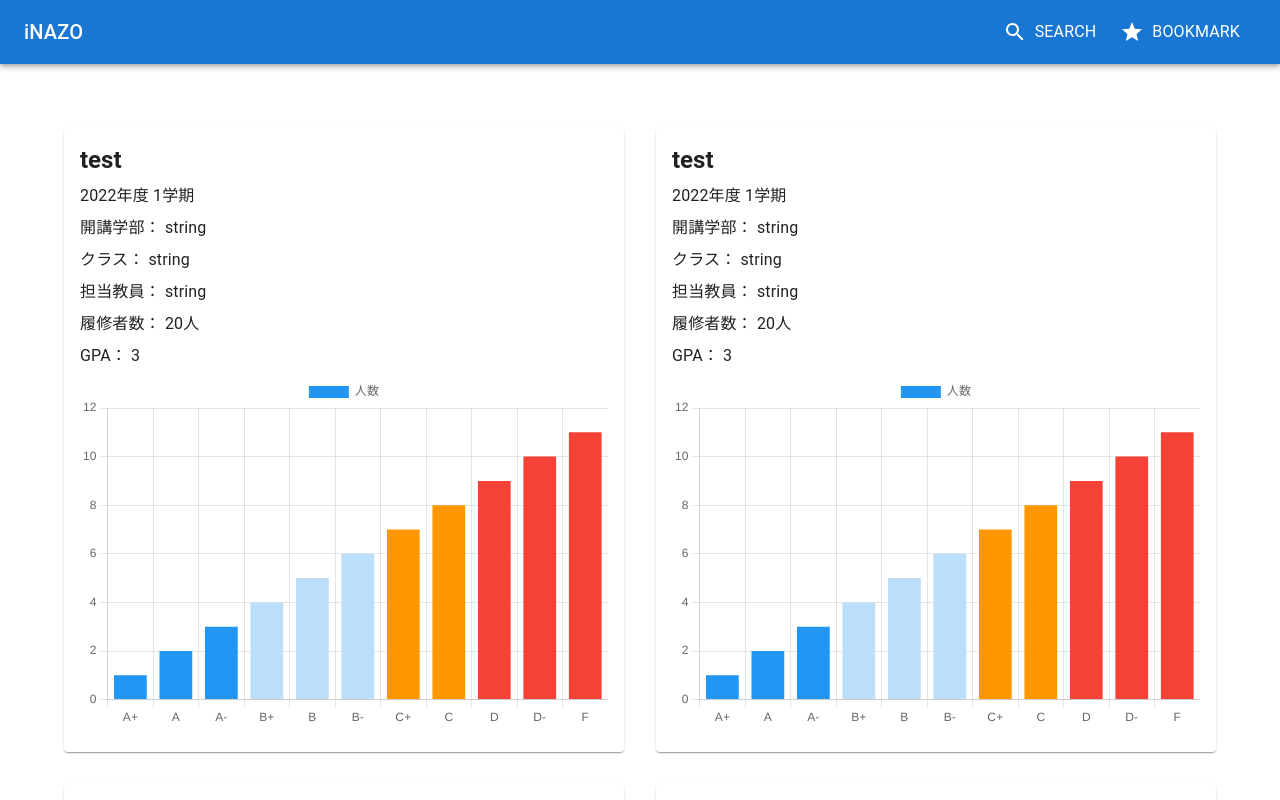
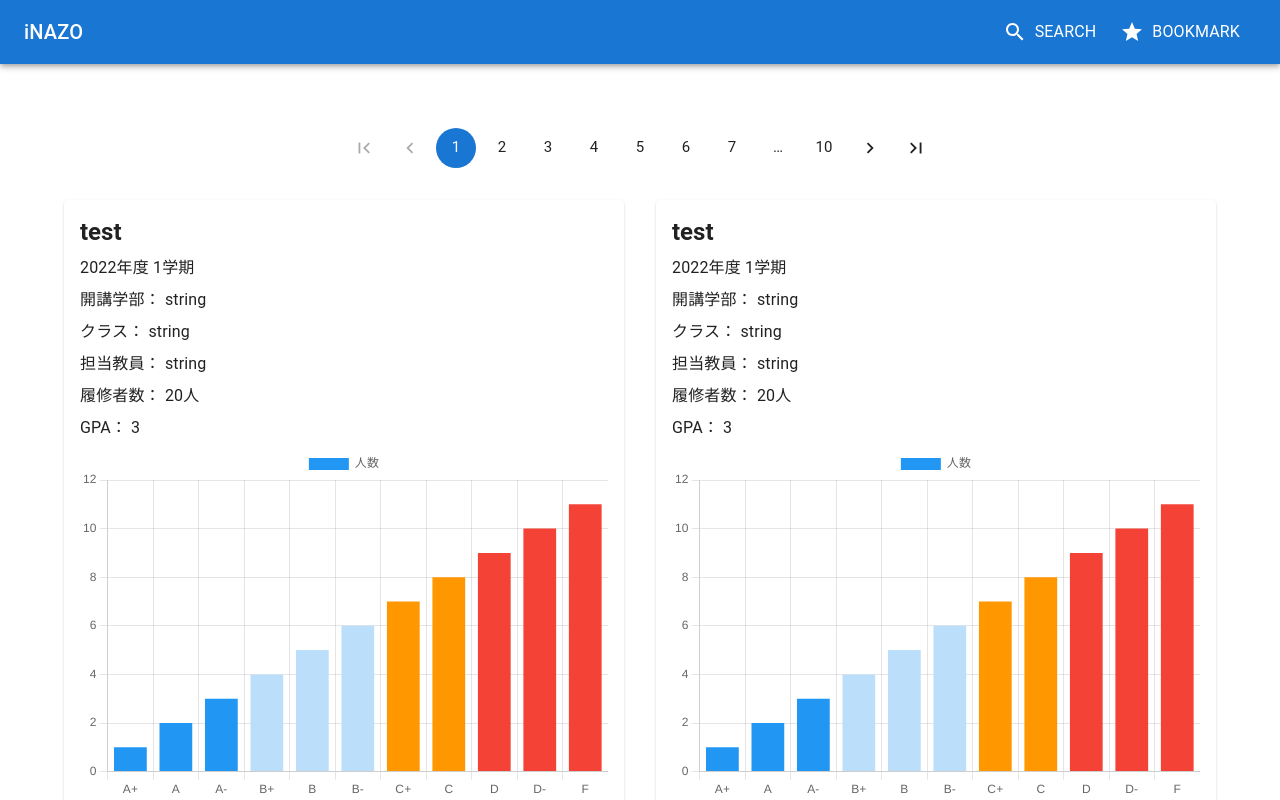
Before and after one commit to iNAZO-org/iNAZO-frontend, a Next.js app: page /search in a window 1280 px wide. Shown: the top 800 px of the page. Built offline with nearby package versions, Linux system fonts and the light colour scheme.

Commit message:
[add] Pagination component

```diff
--- /dev/null
+++ b/src/components/atoms/Pagination.tsx
@@ -0,0 +1,30 @@
+import { Grid, Pagination as MUIPaginaton, Stack } from '@mui/material'
+import { FC } from 'react'
+import { BaseProps } from 'types'
+
+type PaginationProps = BaseProps & {
+  page: number
+  count: number
+  onChange: (nextPage: number) => void
+}
+
+const Pagination: FC<PaginationProps> = ({ page, count, onChange }) => {
+  return (
+    <Stack alignItems="center" sx={{ my: '2rem' }}>
+      <MUIPaginaton
+        count={count}
+        page={page}
+        color="primary"
+        size="large"
+        siblingCount={2}
+        showFirstButton
+        showLastButton
+        onChange={(_, currentPage) => {
+          onChange(currentPage)
+        }}
+      />
+    </Stack>
+  )
+}
+
+export default Pagination
--- a/src/pages/search.tsx
+++ b/src/pages/search.tsx
@@ -1,13 +1,15 @@
 import { Grid } from '@mui/material'
 import Head from 'next/head'
-import * as React from 'react'
+import { useState } from 'react'
 
-import GradeDistributionGraph from 'components/atoms/GradeDistributionGraph'
+import Pagination from 'components/atoms/Pagination'
 import GradeDistributionCard from 'components/molecules/GradeDistributionCard'
 import BasicLayout from 'components/templates/BasicLayout'
 import { GradeDistribution } from 'types'
 
 const Search = () => {
+  const [page, setPage] = useState(1)
+
   const gradeData: GradeDistribution = {
     id: 1,
     subject: 'test',
@@ -41,6 +43,14 @@ const Search = () => {
         <title>成績検索</title>
       </Head>
       <BasicLayout>
+        <Pagination
+          count={10}
+          page={page}
+          onChange={(nextPage) => {
+            setPage(nextPage)
+          }}
+        />
+
         <Grid container spacing={4}>
           {gradeDataList.map((gradeData) => {
             return (
@@ -50,6 +60,14 @@ const Search = () => {
             )
           })}
         </Grid>
+
+        <Pagination
+          count={10}
+          page={page}
+          onChange={(nextPage) => {
+            setPage(nextPage)
+          }}
+        />
       </BasicLayout>
     </>
   )
```
